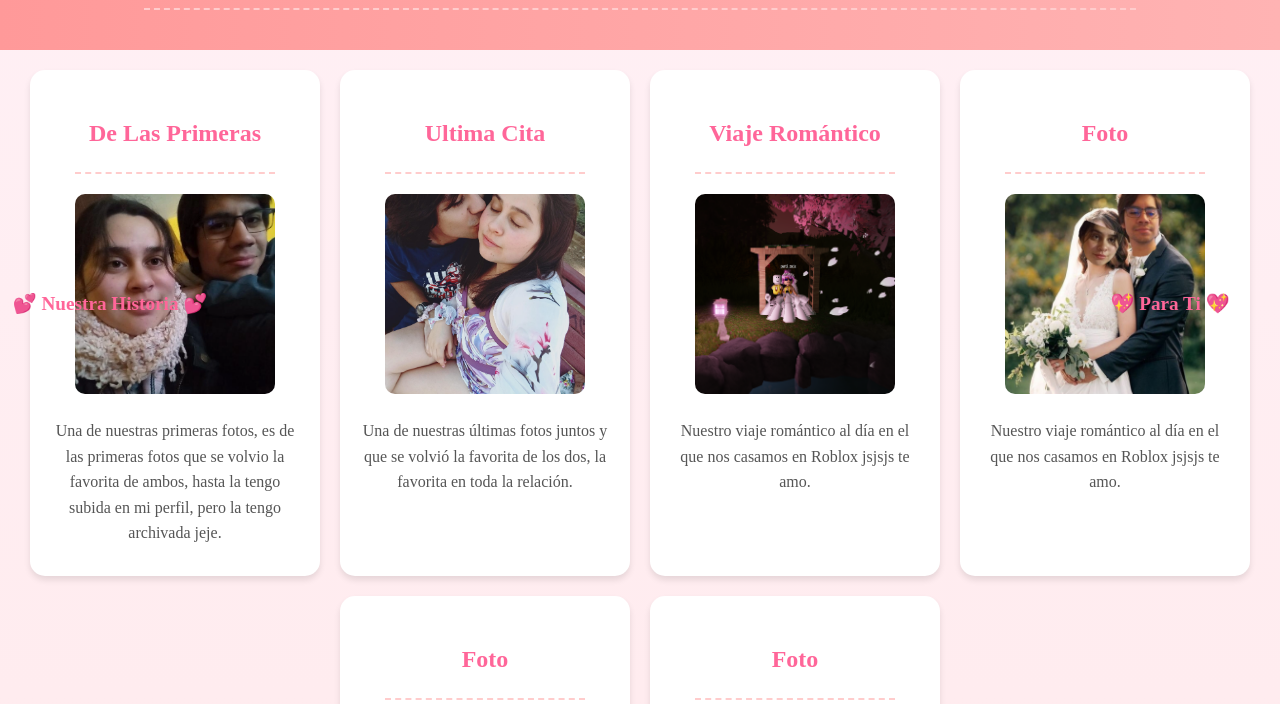
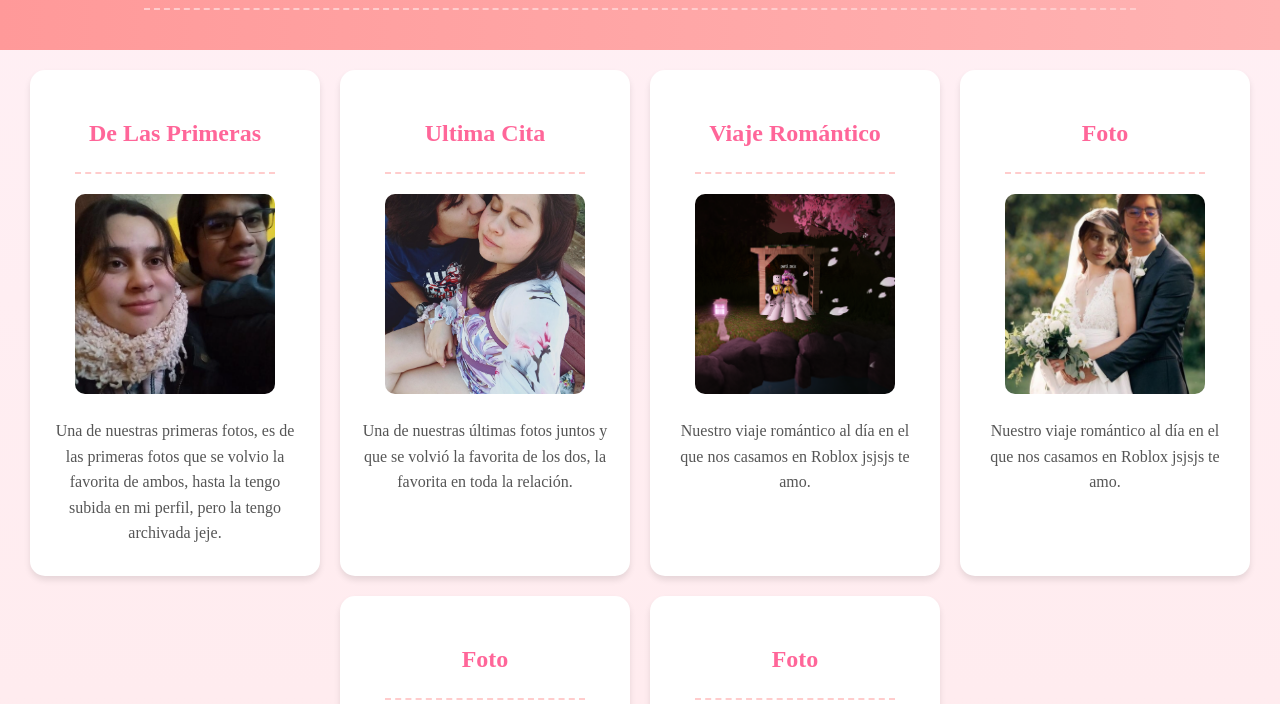
Before and after one commit to FranciscoVza/story, a plain HTML site: page index.html in a window 1280 px wide. Shown: the part 96-800 px from the top of the page. Drawn offline with Linux system fonts and the light colour scheme.

Commit message:
borre los mensajes laterales, ya que al añadir mas fotos, se posa encima

```diff
--- a/css/main.css
+++ b/css/main.css
@@ -120,29 +120,3 @@ hr {
     max-width: 800px; /* Ajusta el ancho máximo del texto */
     margin: 0 auto; /* Centra el bloque de texto sin afectar su alineación */
 }
-
-
-.banner-lateral {
-    position: fixed;
-    top: 50%;
-    transform: translateY(-50%);
-    width: 200px;
-    font-size: 1.2rem;
-    text-align: center;
-    color: #ff6699;
-    font-weight: bold;
-}
-
-.banner-izquierda {
-    left: 10px;
-}
-
-.banner-derecha {
-    right: 10px;
-}
-
-@media (max-width: 768px) { /* Oculta en móviles */
-    .banner-lateral {
-        display: none;
-    }
-}
--- a/index.html
+++ b/index.html
@@ -11,9 +11,6 @@
         <h1>Nuestra Galería de Recuerdos</h1>
         <hr>
     </header>
-    <div class="banner-lateral banner-izquierda">💕 Nuestra Historia 💕</div>
-    <div class="banner-lateral banner-derecha">💖 Para Ti 💖</div>
-
     <div class="container-products">
         <!-- Tarjeta 1 -->
         <div class="card-product">
```
